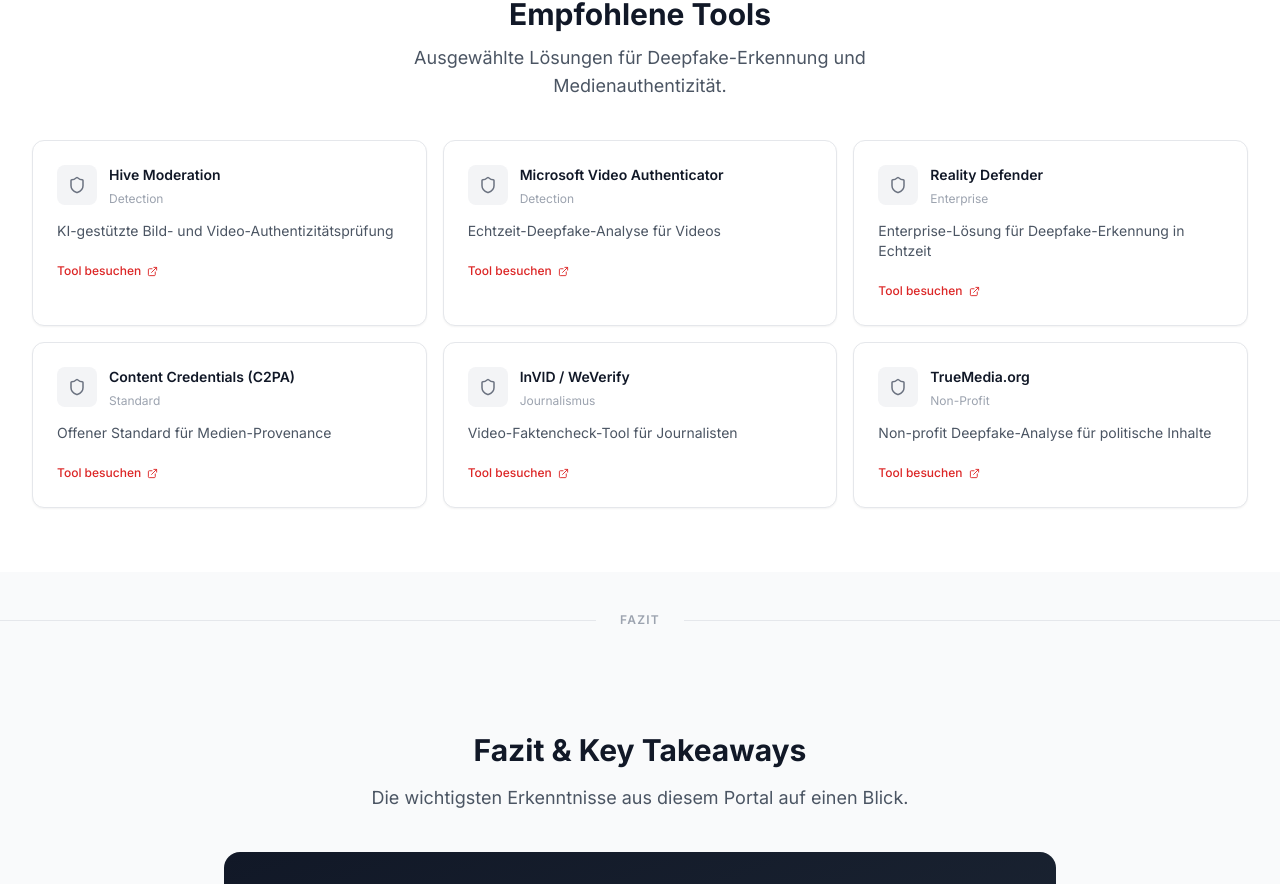
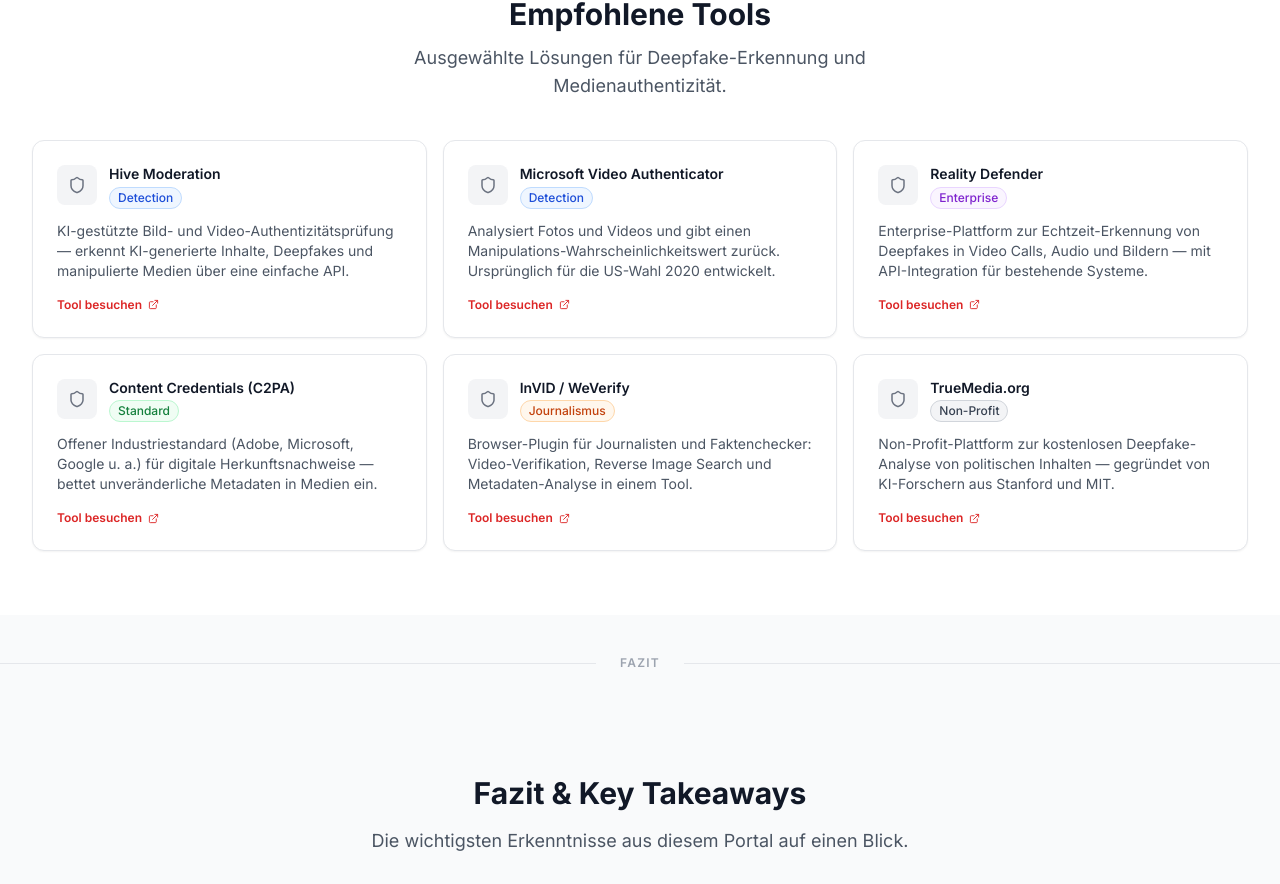
Before and after one commit to PasGrimm14/deepfake_dhbw, a React (Vite) app: page /schutzmassnahmen in a window 1280 px wide. Shown: the part 1632-2516 px from the top of the page. Built offline with nearby package versions, Linux system fonts and the light colour scheme; no server answers.

Commit message:
change ui and add links for tools

```diff
--- a/src/pages/Schutzmassnahmen.jsx
+++ b/src/pages/Schutzmassnahmen.jsx
@@ -110,12 +110,42 @@
 }
 
 const tools = [
-  { name: 'Hive Moderation', desc: 'KI-gestützte Bild- und Video-Authentizitätsprüfung', category: 'Detection', href: '#' },
-  { name: 'Microsoft Video Authenticator', desc: 'Echtzeit-Deepfake-Analyse für Videos', category: 'Detection', href: '#' },
-  { name: 'Reality Defender', desc: 'Enterprise-Lösung für Deepfake-Erkennung in Echtzeit', category: 'Enterprise', href: '#' },
-  { name: 'Content Credentials (C2PA)', desc: 'Offener Standard für Medien-Provenance', category: 'Standard', href: '#' },
-  { name: 'InVID / WeVerify', desc: 'Video-Faktencheck-Tool für Journalisten', category: 'Journalismus', href: '#' },
-  { name: 'TrueMedia.org', desc: 'Non-profit Deepfake-Analyse für politische Inhalte', category: 'Non-Profit', href: '#' },
+  {
+    name: 'Hive Moderation',
+    desc: 'KI-gestützte Bild- und Video-Authentizitätsprüfung — erkennt KI-generierte Inhalte, Deepfakes und manipulierte Medien über eine einfache API.',
+    category: 'Detection',
+    href: 'https://hivemoderation.com/ai-generated-content-detection',
+  },
+  {
+    name: 'Microsoft Video Authenticator',
+    desc: 'Analysiert Fotos und Videos und gibt einen Manipulations-Wahrscheinlichkeitswert zurück. Ursprünglich für die US-Wahl 2020 entwickelt.',
+    category: 'Detection',
+    href: 'https://www.microsoft.com/en-us/research/project/video-authenticator/',
+  },
+  {
+    name: 'Reality Defender',
+    desc: 'Enterprise-Plattform zur Echtzeit-Erkennung von Deepfakes in Video Calls, Audio und Bildern — mit API-Integration für bestehende Systeme.',
+    category: 'Enterprise',
+    href: 'https://realitydefender.com',
+  },
+  {
+    name: 'Content Credentials (C2PA)',
+    desc: 'Offener Industriestandard (Adobe, Microsoft, Google u. a.) für digitale Herkunftsnachweise — bettet unveränderliche Metadaten in Medien ein.',
+    category: 'Standard',
+    href: 'https://contentcredentials.org',
+  },
+  {
+    name: 'InVID / WeVerify',
+    desc: 'Browser-Plugin für Journalisten und Faktenchecker: Video-Verifikation, Reverse Image Search und Metadaten-Analyse in einem Tool.',
+    category: 'Journalismus',
+    href: 'https://www.invid-project.eu/tools-and-services/invid-verification-plugin/',
+  },
+  {
+    name: 'TrueMedia.org',
+    desc: 'Non-Profit-Plattform zur kostenlosen Deepfake-Analyse von politischen Inhalten — gegründet von KI-Forschern aus Stanford und MIT.',
+    category: 'Non-Profit',
+    href: 'https://www.truemedia.org',
+  },
 ]
 
 const takeaways = [
@@ -126,6 +156,15 @@
   'Kritisches Denken und Medienkompetenz sind die wichtigsten Schutzfaktoren überhaupt.',
   'KI-Gesetzgebung (EU AI Act) und technische Standards (C2PA) schaffen allmählich Gegenmaßnahmen.',
 ]
+
+// Kategorie-Badge-Farben
+const CATEGORY_COLORS = {
+  Detection:    'bg-blue-50 text-blue-700 border-blue-200',
+  Enterprise:   'bg-purple-50 text-purple-700 border-purple-200',
+  Standard:     'bg-green-50 text-green-700 border-green-200',
+  Journalismus: 'bg-orange-50 text-orange-700 border-orange-200',
+  'Non-Profit': 'bg-gray-100 text-gray-700 border-gray-300',
+}
 
 function ChecklistSection({ categoryData }) {
   const [checked, setChecked] = useState({})
@@ -252,24 +291,34 @@
                 whileInView={{ opacity: 1, y: 0 }}
                 viewport={{ once: true }}
                 transition={{ delay: i * 0.07 }}
-                className="card group hover:border-red-200"
+                className="card group hover:border-red-200 flex flex-col"
               >
                 <div className="flex items-start gap-3 mb-3">
                   <div className="w-10 h-10 bg-gray-100 rounded-lg flex items-center justify-center flex-shrink-0 group-hover:bg-red-50 transition-colors">
                     <Shield size={18} className="text-gray-500 group-hover:text-red-600 transition-colors" />
                   </div>
-                  <div>
-                    <h3 className="font-semibold text-gray-900 text-sm">{tool.name}</h3>
-                    <span className="text-xs text-gray-400">{tool.category}</span>
+                  <div className="min-w-0">
+                    <h3 className="font-semibold text-gray-900 text-sm leading-tight">{tool.name}</h3>
+                    <span
+                      className={`inline-block mt-1 text-xs font-medium px-2 py-0.5 rounded-full border ${
+                        CATEGORY_COLORS[tool.category] ?? 'bg-gray-100 text-gray-600 border-gray-200'
+                      }`}
+                    >
+                      {tool.category}
+                    </span>
                   </div>
                 </div>
-                <p className="text-sm text-gray-600 mb-4">{tool.desc}</p>
+
+                <p className="text-sm text-gray-600 mb-4 flex-1">{tool.desc}</p>
+
                 <a
                   href={tool.href}
-                  className="inline-flex items-center gap-1.5 text-xs font-medium text-red-600 hover:text-red-700 transition-colors"
+                  target="_blank"
+                  rel="noopener noreferrer"
+                  className="inline-flex items-center gap-1.5 text-xs font-semibold text-red-600 hover:text-red-700 transition-colors group/link mt-auto"
                 >
                   Tool besuchen
-                  <ExternalLink size={11} />
+                  <ExternalLink size={11} className="group-hover/link:translate-x-0.5 group-hover/link:-translate-y-0.5 transition-transform" />
                 </a>
               </motion.div>
             ))}
```
